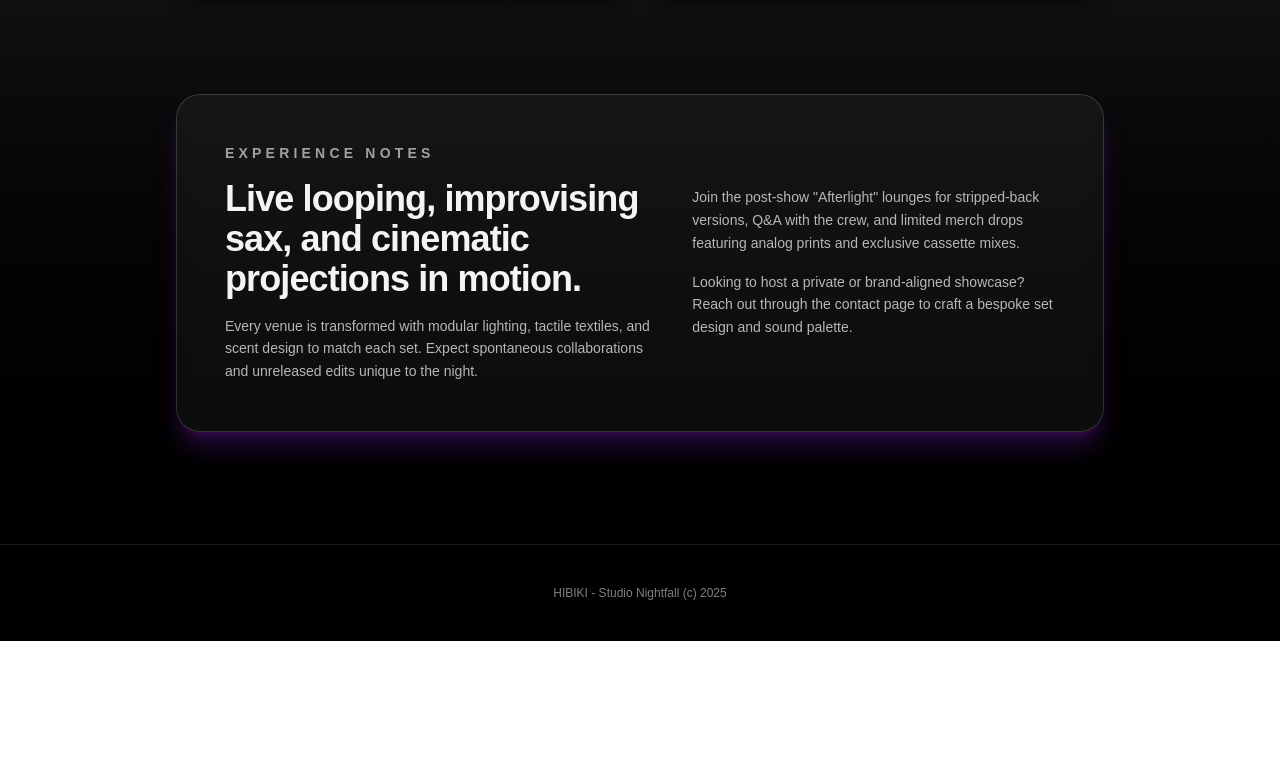
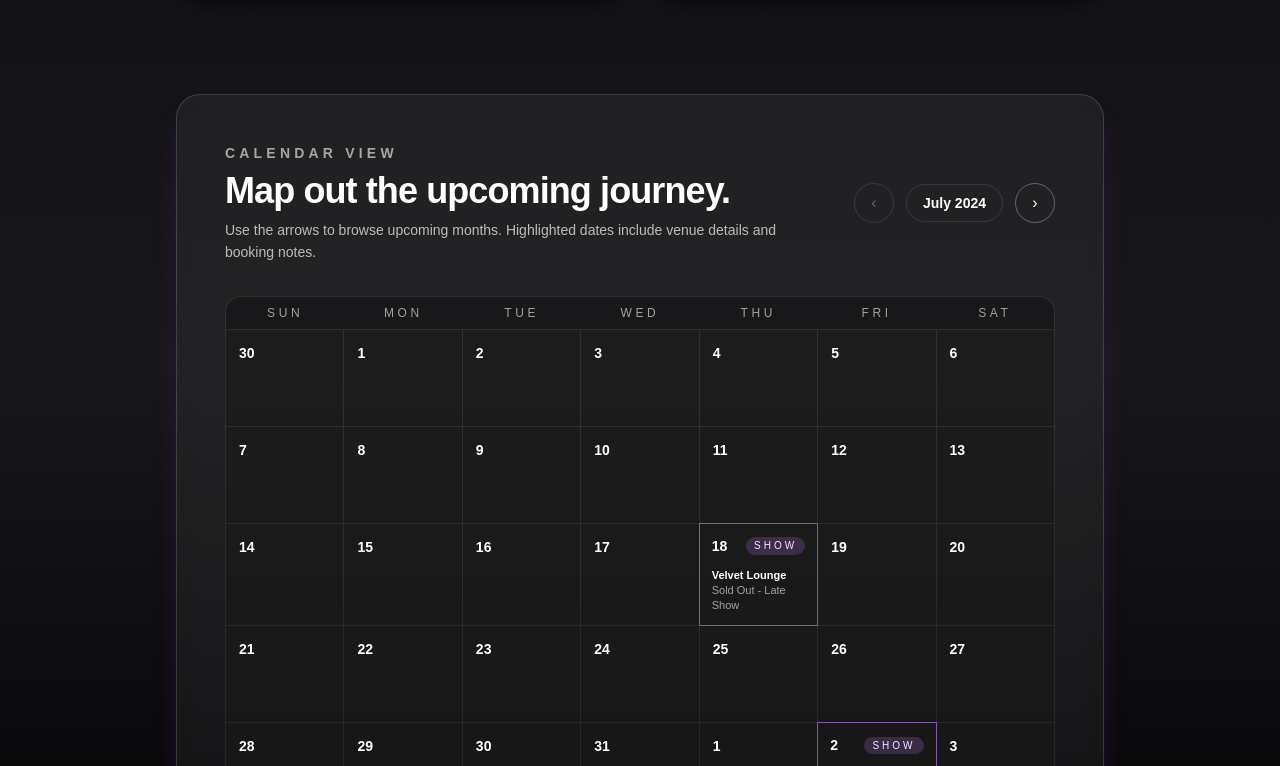
Before and after one commit to team-homepage-music/my-site, a Next.js app: page /shows in a window 1280 px wide. Shown: the part 894-1660 px from the top of the page. Before the commit the page ends 1535 px from the top, so only its background shows below. Built offline with nearby package versions, Linux system fonts and the light colour scheme.

Commit message:
feat: Implement calendar view for upcoming shows with navigation and details

```diff
--- a/app/shows/page.tsx
+++ b/app/shows/page.tsx
@@ -1,3 +1,6 @@
+"use client";
+
+import { useMemo, useState } from "react";
 import { upcomingShows } from "@/lib/content";
 
 function formatShowDate(dateString: string) {
@@ -7,7 +10,91 @@ function formatShowDate(dateString: string) {
   }).format(new Date(`${dateString}T00:00:00`));
 }
 
+type CalendarDay = {
+  iso: string;
+  label: number;
+  isCurrentMonth: boolean;
+  shows: typeof upcomingShows;
+};
+
+type CalendarMonth = {
+  key: string;
+  label: string;
+  weeks: CalendarDay[][];
+};
+
+function buildCalendarMonths(): CalendarMonth[] {
+  const showsByDate = upcomingShows.reduce<Map<string, typeof upcomingShows>>((map, show) => {
+    const iso = show.date;
+    const list = map.get(iso);
+    if (list) {
+      list.push(show);
+    } else {
+      map.set(iso, [show]);
+    }
+    return map;
+  }, new Map());
+
+  const showsByMonth = upcomingShows.reduce<Map<string, typeof upcomingShows>>((map, show) => {
+    const date = new Date(`${show.date}T00:00:00Z`);
+    const key = `${date.getUTCFullYear()}-${String(date.getUTCMonth() + 1).padStart(2, "0")}`;
+    const list = map.get(key);
+    if (list) {
+      list.push(show);
+    } else {
+      map.set(key, [show]);
+    }
+    return map;
+  }, new Map());
+
+  const formatter = new Intl.DateTimeFormat("en-US", { month: "long", year: "numeric" });
+
+  return Array.from(showsByMonth.entries())
+    .sort(([a], [b]) => (a < b ? -1 : 1))
+    .map(([key]) => {
+      const [yearStr, monthStr] = key.split("-");
+      const year = Number(yearStr);
+      const monthIndex = Number(monthStr) - 1;
+      const weeks: CalendarDay[][] = [];
+
+      const firstDay = new Date(Date.UTC(year, monthIndex, 1));
+      const startOffset = firstDay.getUTCDay();
+      const cursor = new Date(firstDay);
+      cursor.setUTCDate(cursor.getUTCDate() - startOffset);
+
+      for (let week = 0; week < 6; week++) {
+        const days: CalendarDay[] = [];
+        for (let day = 0; day < 7; day++) {
+          const iso = cursor.toISOString().slice(0, 10);
+          days.push({
+            iso,
+            label: cursor.getUTCDate(),
+            isCurrentMonth: cursor.getUTCMonth() === monthIndex,
+            shows: showsByDate.get(iso) ?? [],
+          });
+          cursor.setUTCDate(cursor.getUTCDate() + 1);
+        }
+        weeks.push(days);
+      }
+
+      return {
+        key,
+        label: formatter.format(new Date(Date.UTC(year, monthIndex, 1))),
+        weeks,
+      };
+    });
+}
+
+const weekdayLabels = ["Sun", "Mon", "Tue", "Wed", "Thu", "Fri", "Sat"];
+
 export default function ShowsPage() {
+  const calendarMonths = useMemo(() => buildCalendarMonths(), []);
+  const [activeMonthIndex, setActiveMonthIndex] = useState(0);
+  const activeMonth = calendarMonths[activeMonthIndex] ?? null;
+
+  const hasPrevious = activeMonthIndex > 0;
+  const hasNext = activeMonthIndex < calendarMonths.length - 1;
+
   return (
     <div className="relative min-h-screen overflow-hidden bg-gradient-to-b from-zinc-950 via-zinc-900 to-black text-zinc-100">
       <div
@@ -46,6 +133,86 @@ export default function ShowsPage() {
           ))}
         </section>
 
+        {activeMonth && (
+          <section className="space-y-8 rounded-3xl border border-white/15 bg-white/5 p-8 shadow-xl shadow-purple-900/40 backdrop-blur-sm md:p-12">
+            <div className="flex flex-col gap-4 sm:flex-row sm:items-center sm:justify-between">
+              <div className="space-y-2">
+                <p className="text-sm font-semibold uppercase tracking-[0.3em] text-white/60">Calendar View</p>
+                <h2 className="text-3xl font-semibold tracking-tight text-white sm:text-4xl">
+                  Map out the upcoming journey.
+                </h2>
+                <p className="max-w-xl text-sm leading-relaxed text-white/70">
+                  Use the arrows to browse upcoming months. Highlighted dates include venue details and booking notes.
+                </p>
+              </div>
+              <div className="flex items-center gap-3">
+                <button
+                  type="button"
+                  onClick={() => setActiveMonthIndex((index) => Math.max(index - 1, 0))}
+                  disabled={!hasPrevious}
+                  className="inline-flex h-10 w-10 items-center justify-center rounded-full border border-white/30 text-white transition hover:-translate-y-0.5 hover:border-white disabled:cursor-not-allowed disabled:border-white/10 disabled:text-white/30"
+                >
+                  ‹
+                </button>
+                <div className="rounded-full border border-white/10 px-4 py-2 text-sm font-semibold text-white">
+                  {activeMonth.label}
+                </div>
+                <button
+                  type="button"
+                  onClick={() =>
+                    setActiveMonthIndex((index) => Math.min(index + 1, calendarMonths.length - 1))
+                  }
+                  disabled={!hasNext}
+                  className="inline-flex h-10 w-10 items-center justify-center rounded-full border border-white/30 text-white transition hover:-translate-y-0.5 hover:border-white disabled:cursor-not-allowed disabled:border-white/10 disabled:text-white/30"
+                >
+                  ›
+                </button>
+              </div>
+            </div>
+            <div className="overflow-hidden rounded-2xl border border-white/10 bg-black/30">
+              <div className="grid grid-cols-7 text-xs uppercase tracking-[0.3em] text-white/60">
+                {weekdayLabels.map((weekday) => (
+                  <div key={`${activeMonth.key}-${weekday}`} className="border-b border-white/10 px-3 py-2 text-center">
+                    {weekday}
+                  </div>
+                ))}
+              </div>
+              <div className="grid grid-cols-7 gap-px bg-white/10">
+                {activeMonth.weeks.flat().map((day, index) => {
+                  const hasShows = day.shows.length > 0;
+                  return (
+                    <div
+                      key={`${activeMonth.key}-${day.iso}-${index}`}
+                      className={`min-h-[96px] bg-black/40 p-3 text-xs transition ${
+                        day.isCurrentMonth ? "text-white/80" : "bg-black/20 text-white/40"
+                      } ${hasShows ? "ring-1 ring-purple-400/60" : "border border-transparent"}`}
+                    >
+                      <div className="flex items-center justify-between">
+                        <span className="text-sm font-semibold text-white">{day.label}</span>
+                        {hasShows && (
+                          <span className="rounded-full bg-purple-400/20 px-2 py-0.5 text-[10px] uppercase tracking-[0.3em] text-purple-100">
+                            Show
+                          </span>
+                        )}
+                      </div>
+                      {hasShows && (
+                        <ul className="mt-3 space-y-1 text-[11px] leading-snug text-white/80">
+                          {day.shows.map((show) => (
+                            <li key={`${show.date}-${show.venue}`}>
+                              <span className="block font-semibold text-white">{show.venue}</span>
+                              <span className="text-white/60">{show.note}</span>
+                            </li>
+                          ))}
+                        </ul>
+                      )}
+                    </div>
+                  );
+                })}
+              </div>
+            </div>
+          </section>
+        )}
+
         <section className="rounded-3xl border border-white/15 bg-white/5 p-8 shadow-xl shadow-purple-900/40 backdrop-blur-sm md:p-12">
           <div className="grid gap-6 md:grid-cols-[1.1fr_0.9fr] md:items-center">
             <div className="space-y-4">
```
